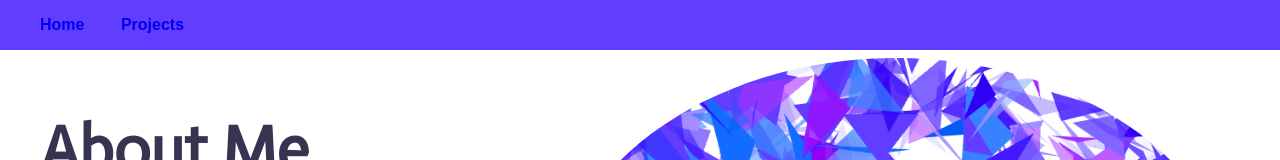
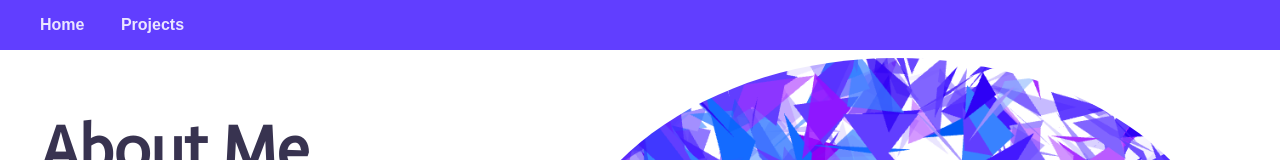
Before and after one commit to GavinGMC/gavingmc.github.io, a plain HTML site: page index.html in a window 1280 px wide. Shown: the top 160 px of the page. Drawn offline with Linux system fonts and the light colour scheme.

Commit message:
Fix for projects nav button color

```diff
--- a/styles.css
+++ b/styles.css
@@ -34,6 +34,7 @@ nav ul li{
 
 a{
     text-decoration: none;
+    color:var(--clr-neutral-purple);
 }
 a:visited{
     color: var(--clr-neutral-purple);
```
